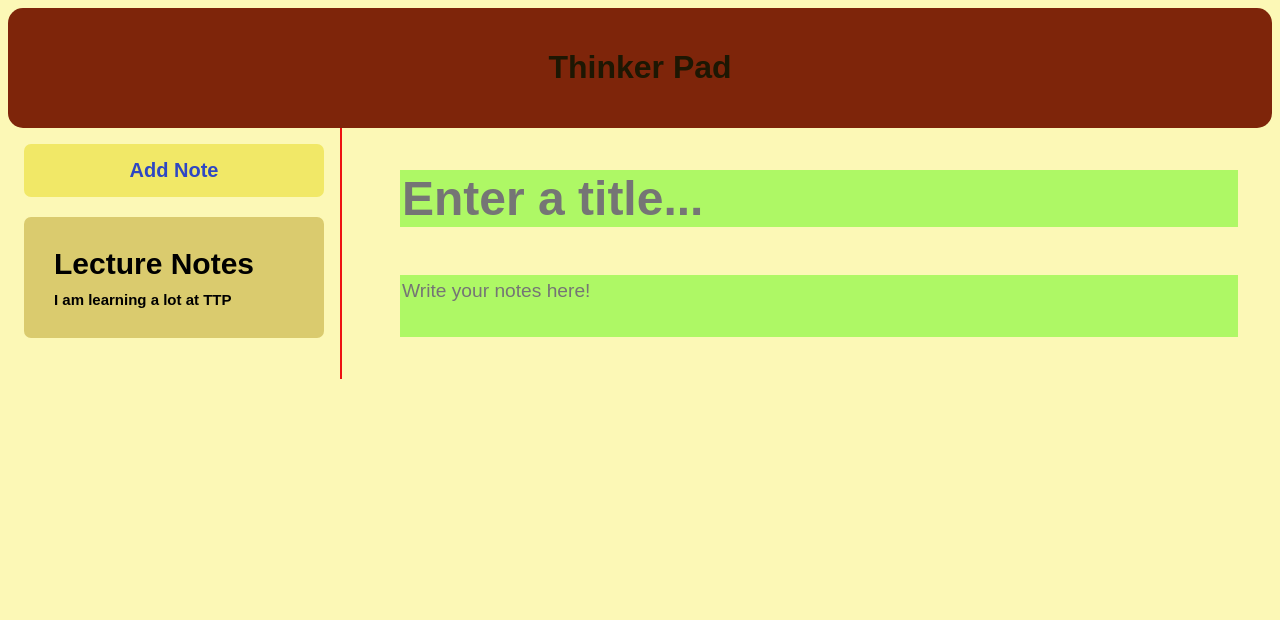
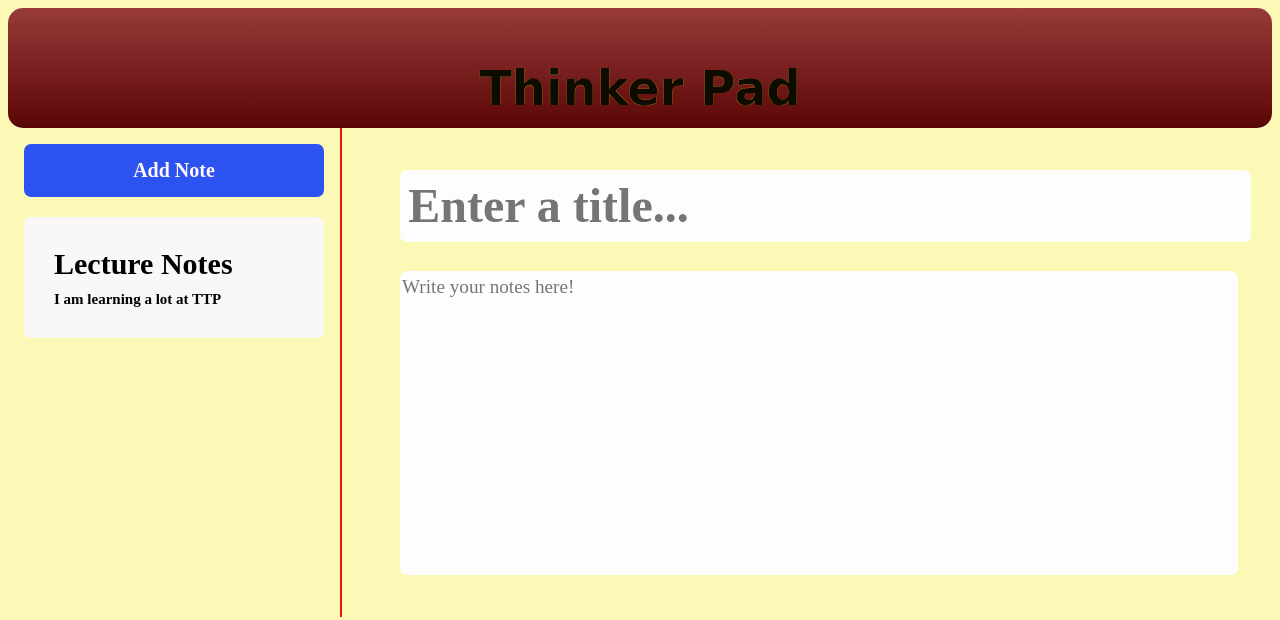
Before and after one commit to beanjvice/notetaker, a website: page index.html in a window 1280 px wide. Drawn offline with Linux system fonts and the light colour scheme; no server answers.

Commit message:
styled css

```diff
--- a/index.html
+++ b/index.html
@@ -5,7 +5,7 @@
     </head>
 
     <body>
-       <div id="upper"><header><h1>Thinker Pad</h1></header></div>
+       <div id="upper" class="gold-outline"><header><h1>Thinker Pad</h1></header></div>
     <div class="notes" id="app">
         <div class="sidebar">
             <button class="add" type="button">Add Note</button>
--- a/style.css
+++ b/style.css
@@ -1,12 +1,13 @@
 #upper {
-    background-color: rgb(126, 37, 10);
+    background: linear-gradient(to top, rgb(91, 6, 6), rgb(152, 58, 58));
     margin: 0;
     height: 100px;
     border-radius: 15px;
-    color: rgb(29, 23, 3);
+    color: rgb(14, 11, 1);
     text-align: center;
-    font-family: sans-serif;
+    font-family: 'Brush Script MT', cursive;
     padding-top: 20px;
+    font-size:x-large;
 }
 
 .notes {
@@ -15,7 +16,7 @@
 }
 
 .notes * {
-    font-family: sans-serif;
+    font-family: 'Times New Roman', Times, serif;
 }
 
 .sidebar {
@@ -27,10 +28,10 @@
 }
 
 .add {
-    background: rgb(241, 232, 103);
+    background: rgb(44, 83, 240);
     border: none;
     border-radius: 7px;
-    color: #2e47c3;
+    color: #fdf7fb;
     cursor: pointer;
     font-size: 1.25em;
     font-weight: bold;
@@ -40,7 +41,7 @@
 }
 
 .add:hover {
-    background:  rgb(6, 22, 99);
+    background:  rgb(19, 4, 77);
 }
 
 .list_item {
@@ -50,7 +51,7 @@
 }
 
 .list_item--selected--selected {
-    background: #dacb6e;
+    background: #faf8f7;
     border-radius: 7px;
     font-weight: bold;
     font-size: 15px;
@@ -88,20 +89,25 @@
     outline: none;
     width: 100%;
     margin: 10px;
-    background-color: rgb(174, 248, 101);
+    background-color: rgb(253, 253, 253);
 }
 
 .notes_title {
     font-size: 3em;
     font-weight: bold;
+    padding: 1%;
+    border-radius: 7px;
 }
 
 .notes_body {
     flex-grow: 1;
     font-size: 1.2em;
     line-height: 1.5;
-    margin-top: 2em;
+    margin-top: 1em;
     resize: none;
+    border-radius: 7px;
+    height: 300px;
+    width: 100%;
 }
 
 .delete-btn {
@@ -116,3 +122,7 @@
 body {
     background-color: #fcf8b6;
 }
+.gold-outline {
+   color: white;
+-webkit-text-stroke: 0.01em #dcb909;
+}
```
Also changed, not shown: package.json (+20 -0 lines).
